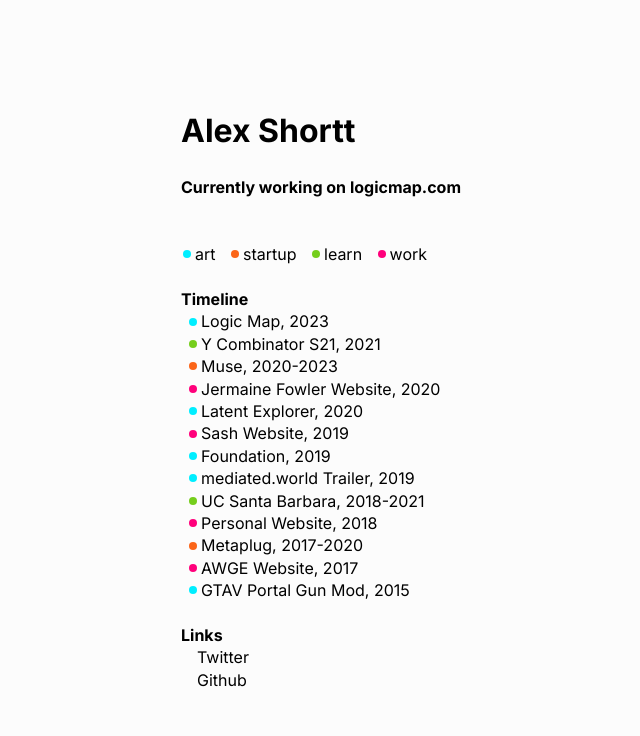
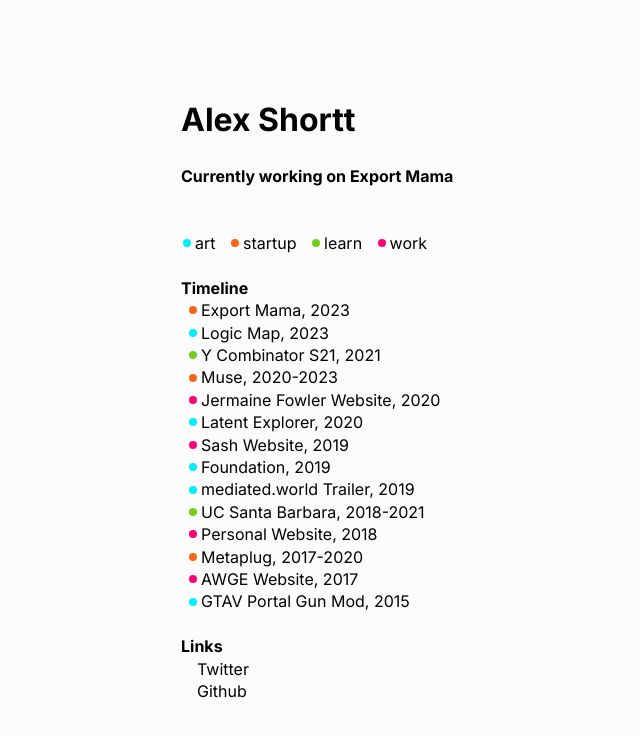
Before and after one commit to alex-shortt/personal-website, a Next.js app: page / in a window 1280 px wide. Shown: the top 736 px of the page, without its empty margins (259-899 px from the left). Built offline with nearby package versions, Linux system fonts and the light colour scheme.

Commit message:
add export mama

```diff
--- a/src/pages/index.tsx
+++ b/src/pages/index.tsx
@@ -18,7 +18,8 @@
           <h1>Alex Shortt</h1>
           <br />
           <h4>
-            Currently working on <a href="https://logicmap.com">logicmap.com</a>
+            Currently working on{" "}
+            <a href="https://www.exportmama.com">Export Mama</a>
           </h4>
           <br />
           <br />
@@ -30,6 +31,9 @@
           </div>
           <br />
           <h4>Timeline</h4>
+          <a href="https://www.exportmama.com" className="startup">
+            Export Mama, 2023
+          </a>
           <a href="https://logicmap.com" className="art">
             Logic Map, 2023
           </a>
@@ -82,7 +86,10 @@
           <a href="https://www.awge.com" className="work">
             AWGE Website, 2017
           </a>
-          <a href="https://www.gta5-mods.com/scripts/portal-gun-net" className="art">
+          <a
+            href="https://www.gta5-mods.com/scripts/portal-gun-net"
+            className="art"
+          >
             GTAV Portal Gun Mod, 2015
           </a>
           <br />
```
